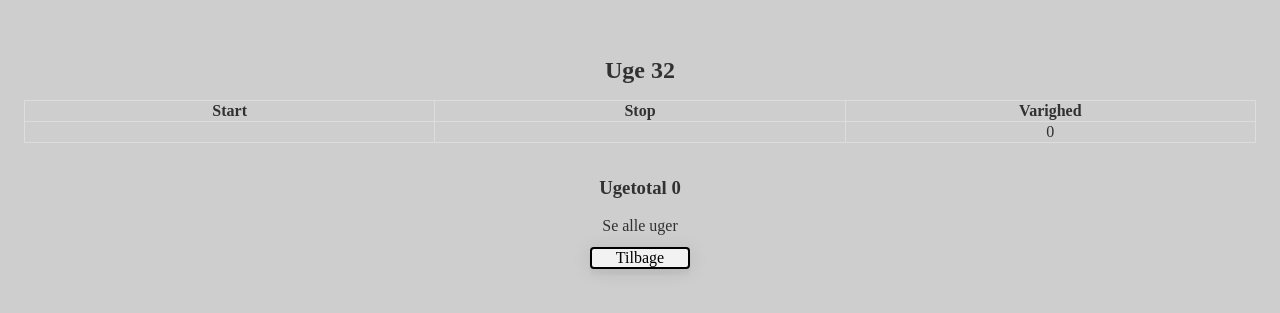
After one commit to kaspernyhus/WorkTimer, a Django app: page /week in a window 1280 px wide. The commit adds this page. Shown: the top 313 px of the page. Run offline with Django 4.2, Linux system fonts and the light colour scheme; data that the repository does not hold is empty.

Commit message:
added week views

```diff
--- a/WorkTimer/static/style.css
+++ b/WorkTimer/static/style.css
@@ -1,10 +1,42 @@
 body {
   background: rgb(206, 206, 206);
   font-family: Avenir;
-  color: rgb(74, 74, 74);
+  color: rgb(49, 49, 49);
 }
 
 .button {
+  background-color: rgb(242, 242, 242);
+  border: 2px solid rgb(0, 0, 0);
+  box-shadow: 0px 6px 0px rgba(0, 0, 0, 0.01), 0px 6px 5px rgba(0, 0, 0, 0.02), 0px 2px 20px rgba(0, 0, 0, 0.1);
+  color: black;
+  padding: 20px 70px;
+  text-align: center;
+  text-decoration: none;
+  display: inline-block;
+  font-size: 16px;
+  border-radius: 8%;
+  margin: 10px;
+  box-sizing: border-box;
+  position: relative;
+  cursor: pointer;
+}
+
+.sml-button {
+  background:  rgb(242, 242, 242);
+  border: 2px solid rgb(0, 0, 0);
+  box-shadow: 0px 6px 0px rgba(0, 0, 0, 0.01), 0px 6px 5px rgba(0, 0, 0, 0.02), 0px 2px 20px rgba(0, 0, 0, 0.1);
+  border-radius: 4px;
+  color: black;
+  text-align: center;
+  text-decoration: none;
+  display: inline-block;
+  width: 100px;
+  cursor: pointer;
+  box-sizing: border-box;
+  position: relative;
+}
+
+.gem-button {
   background-color: rgb(242, 242, 242);
   border-style: solid;
   border-width: 2px;
@@ -14,9 +46,10 @@ body {
   text-align: center;
   text-decoration: none;
   display: inline-block;
-  font-size: 16px;
+  font-size: 137%;
   border-radius: 8%;
-  margin: 10px;
+  margin-top: 50px;
+  width: 100%;
 }
 
 .center {
@@ -25,6 +58,9 @@ body {
   justify-content: center;
   align-items: center;
   padding: 6px;
+}
+
+.margintop {
   margin-top: 45px;
 }
 
@@ -35,7 +71,7 @@ body {
 
 a {
   text-decoration: none;
-  color: rgb(34, 34, 34);
+  color: rgb(49, 49, 49);
 }
 
 table.fixed { table-layout:fixed; }
@@ -48,8 +84,13 @@ table {
 
 th, td {
   border: 1px solid #ddd;
+  text-align: center;
 }
 
 .tablediv {
   padding: 10px;
 }
+
+.header {
+  margin: 6px;
+}
--- /dev/null
+++ b/templates/week_view.html
@@ -0,0 +1,46 @@
+{% extends 'base.html' %}
+
+{% load static %}
+
+{% block content %}
+
+
+<div class="center margintop">
+  <h2 class="header">Uge {{ week_number }}</h2>
+
+  <div class="tablediv">
+    <table class="fixed">
+      <tr>
+        <th>Start</th>
+        <th>Stop</th>
+        <th>Varighed</th>
+      </tr>
+      {% for data in week_data %}
+      <tr>
+        <td>
+          {{ data.start|date:'d/m/y H:i' }}
+        </td>
+        <td>
+          {{ data.end|date:'d/m/y H:i' }}
+        </td>
+        <td>
+          {{ data.dur }}
+        </td>
+      </tr>
+    {% endfor %}
+    </table>
+    <br>
+  </div>
+  <h3 class="header">Ugetotal {{ week_total }}</h3>
+</div>
+
+<div class="center">
+  <a href="{% url 'show_all_weeks' %}" class="">Se alle uger</a>
+</div>
+
+<div class="center">
+  <a href="{% url 'index' %}" class="sml-button">Tilbage</a>
+  </div>
+</div>
+
+{% endblock %}
--- a/timer/urls.py
+++ b/timer/urls.py
@@ -3,5 +3,8 @@ from . import views
 
 urlpatterns = [
     path('', views.index, name='index'),
-    path('take_timestamp', views.new_timestamp, name='take_timestamp')
+    path('take_timestamp', views.new_timestamp, name='take_timestamp'),
+    path('manual', views.manual_timestamp, name='manual_timestamp'),
+    path('week', views.show_week, name='show_week'),
+    path('all_weeks', views.show_all_weeks, name='show_all_weeks'),
   ]
--- a/timer/views.py
+++ b/timer/views.py
@@ -2,28 +2,52 @@ from cmath import nan
 from time import time
 from django.shortcuts import render, redirect
 from .models import *
+from .forms import ManualEntry
 from datetime import datetime, timedelta
+
+
+def format_timedelta(time):
+  return ':'.join(str(time).split(':')[:2])
+
+
+def get_quote_info(quote):
+  day_data = []
+  total = timedelta(0,0,0)
+  # No data in quote
+  if not quote:
+    return [{'start': 0, 'end': 0, 'dur': 0}], 0
+  # Quote must start with state True
+  if quote[0].state == False:
+    start_index = 1
+  else:
+    start_index = 0
+  for index in range(start_index,len(quote),2):
+    try:
+      start = quote[index].timestamp
+      end = quote[index+1].timestamp
+      dur = end-start
+      total = total + dur
+      day_data.append({'start': start, 'end': end, 'dur': ':'.join(str(dur).split(':')[:2])})
+    except Exception as e:
+      print("!!!! Error getting interval data !!!!", e)
+  return day_data, total
 
 
 def get_day_data(date):
   day_quote = TimeStamp.objects.filter(timestamp__date=date)
-  day_data = []
-  # Check for data. First entry for a new day must be of type START (true)
-  if day_quote and day_quote[0].state == False:
-    print("Error")
-    return [{'start': 0, 'end': 0, 'dur': 0}], 0
-  else:
-    total = timedelta(0,0,0)
-    for index in range(0,len(day_quote),2):
-      try:
-        start = day_quote[index].timestamp
-        end = day_quote[index+1].timestamp
-        dur = end-start
-        total = total + dur
-        day_data.append({'start': start, 'end': end, 'dur': ':'.join(str(dur).split(':')[:2])})
-      except:
-        pass
-    return day_data, total
+  return get_quote_info(day_quote)
+
+
+def get_week_data(week_number):
+  week_quary = TimeStamp.objects.filter(timestamp__week=week_number)
+  return get_quote_info(week_quary)
+
+
+def insert_entry(year, month, day, hour, minute, second, state):
+  timestamp = TimeStamp()
+  timestamp.timestamp = datetime(year,month,day,hour,minute,second)
+  timestamp.state = state
+  timestamp.save()
 
 
 def check_for_date_crossing(latest):
@@ -34,21 +58,16 @@ def check_for_date_crossing(latest):
     print("Latest entry yesterday")
     if today_date == latest.timestamp.date() + timedelta(1):
       print("Inserting entries at midnight")
-      timestamp1 = TimeStamp()
-      year = latest.timestamp.date().year
-      month = latest.timestamp.date().month
-      day = latest.timestamp.date().day
-      timestamp1.timestamp = datetime(year,month,day,23,59,59,123456)
-      timestamp1.state = False
-      timestamp1.save()
-
-      timestamp2 = TimeStamp()
-      year = today_date.year
-      month = today_date.month
-      day = today_date.day
-      timestamp2.timestamp = datetime(year,month,day,00,00,00,123456)
-      timestamp2.state = True
-      timestamp2.save()
+      insert_entry(
+        latest.timestamp.date().year,
+        latest.timestamp.date().month,
+        latest.timestamp.date().day,
+        23,59,59,False)
+      insert_entry(
+        today_date.year,
+        today_date.month,
+        today_date.day,
+        00,00,00,True)
     else:
       print("Date entry error")
       if latest.state == True:
@@ -57,13 +76,22 @@ def check_for_date_crossing(latest):
 
 def index(request):
   today_date = datetime.now().date()
+  week_number = today_date.isocalendar().week
   try:
     latest = TimeStamp.objects.latest('id')
     check_for_date_crossing(latest)
-    day_data, day_total = get_day_data(today_date)
-    context = {'latest': latest, 'today_date': today_date, 'day_data': day_data, 'day_total': ':'.join(str(day_total).split(':')[:2])}
   except:
-    context = {'latest': nan, 'today_date': today_date, 'day_data': [], 'day_total': '0:00'}
+    latest = 0
+  day_data, day_total = get_day_data(today_date)
+  week_data, week_total = get_week_data(week_number)
+  context = {
+    'latest': latest,
+    'today_date': today_date,
+    'week_number': week_number,
+    'week_total': format_timedelta(week_total),
+    'day_data': day_data,
+    'day_total': format_timedelta(day_total)
+  }
   return render(request, 'index.html', context)
 
 
@@ -81,10 +109,60 @@ def new_timestamp(request):
   return redirect('/')
 
 
-def custom_timestamp(request):
-  latest = TimeStamp.objects.latest('id')
-  current_time =  datetime.now().time()
-  timestamp = TimeStamp()
-  if latest.state == False:
-    timestamp.state = True
-  return redirect('/')
+def manual_timestamp(request):
+  if request.method == "POST":
+    form = ManualEntry(request.POST)
+    if form.is_valid():
+      form_data = form.cleaned_data
+      data_to_save = form.save(commit=False)
+      try:
+        latest = TimeStamp.objects.latest('id')
+        check_for_date_crossing(latest)
+        if latest.state == False:
+          data_to_save.state = True
+      except:
+        data_to_save.state = False
+      data_to_save.save()
+      return redirect('/')
+  form = ManualEntry()
+  context = {'form': form}
+  return render(request, 'manual_timestamp.html', context)
+
+
+def show_week(request):
+  today_date = datetime.now().date()
+  week_number = today_date.isocalendar().week
+  week_data, week_total = get_week_data(week_number)
+
+  context = {
+    'today_date': today_date,
+    'week_number': week_number,
+    'week_data': week_data,
+    'week_total': format_timedelta(week_total),
+  }
+  return render(request, 'week_view.html', context)
+
+
+def get_all_week_numbers():
+  this_year = datetime.now().date().year
+  all_data = TimeStamp.objects.filter(timestamp__year=this_year)
+  weeks = []
+  for data in all_data:
+    week_number = data.timestamp.date().isocalendar().week
+    if week_number not in weeks:
+      weeks.append(week_number)
+  return weeks, this_year
+
+
+def show_all_weeks(request):
+  week_numbers, this_year = get_all_week_numbers()
+  all_week_totals = []
+  for week_number in week_numbers:
+    week_data, week_total = get_week_data(week_number)
+    all_week_totals.append({'week_number': week_number, 'week_total': format_timedelta(week_total)})
+
+  context = {
+    'year': this_year,
+    'week_data': all_week_totals,
+  }
+  return render(request, 'all_weeks_view.html', context)
```
Also changed, not shown: templates/all_weeks_view.html (added, +36 -0 lines), templates/index.html (+7 -7 lines), templates/manual_timestamp.html (added, +16 -0 lines), timer/forms.py (added, +20 -0 lines).
